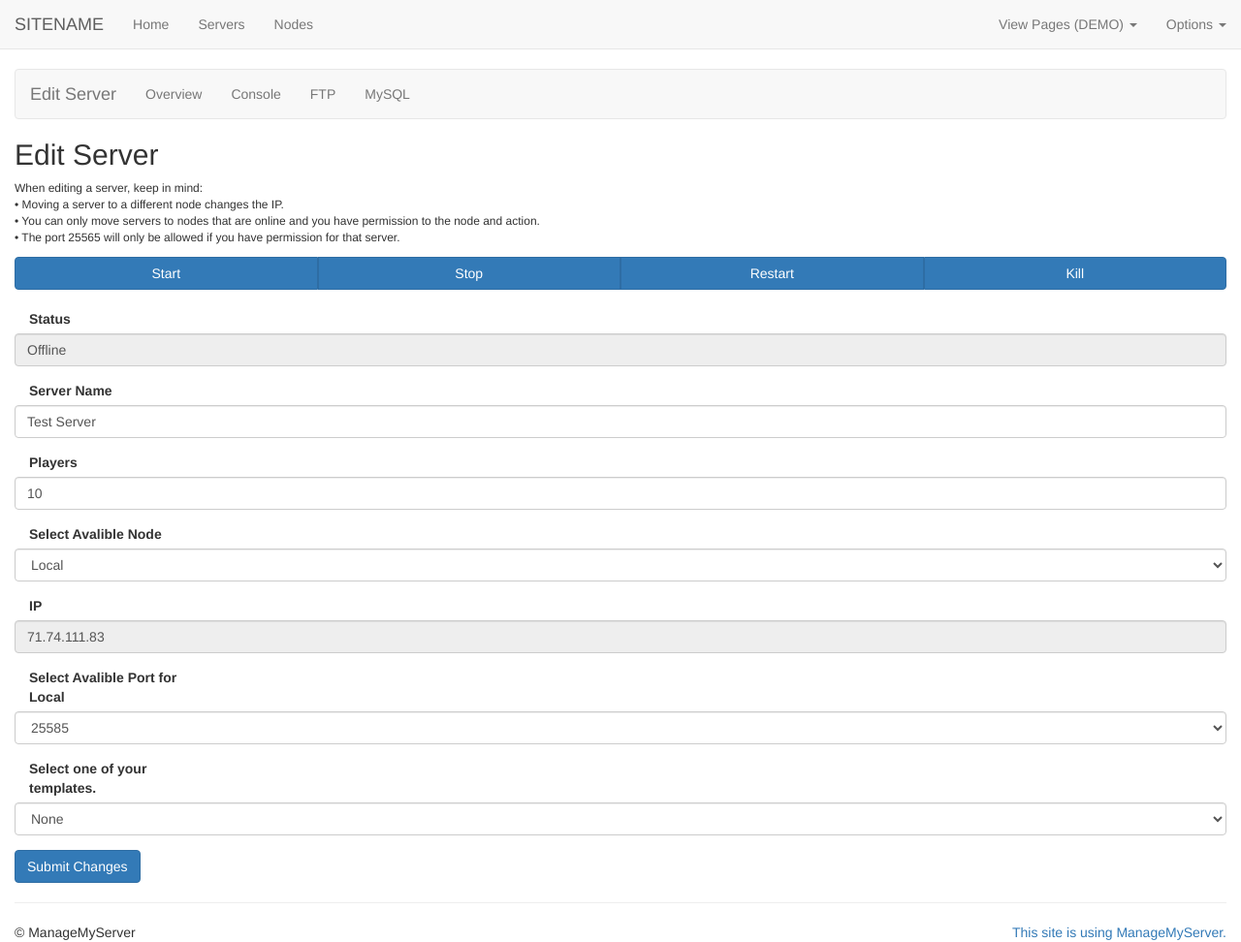
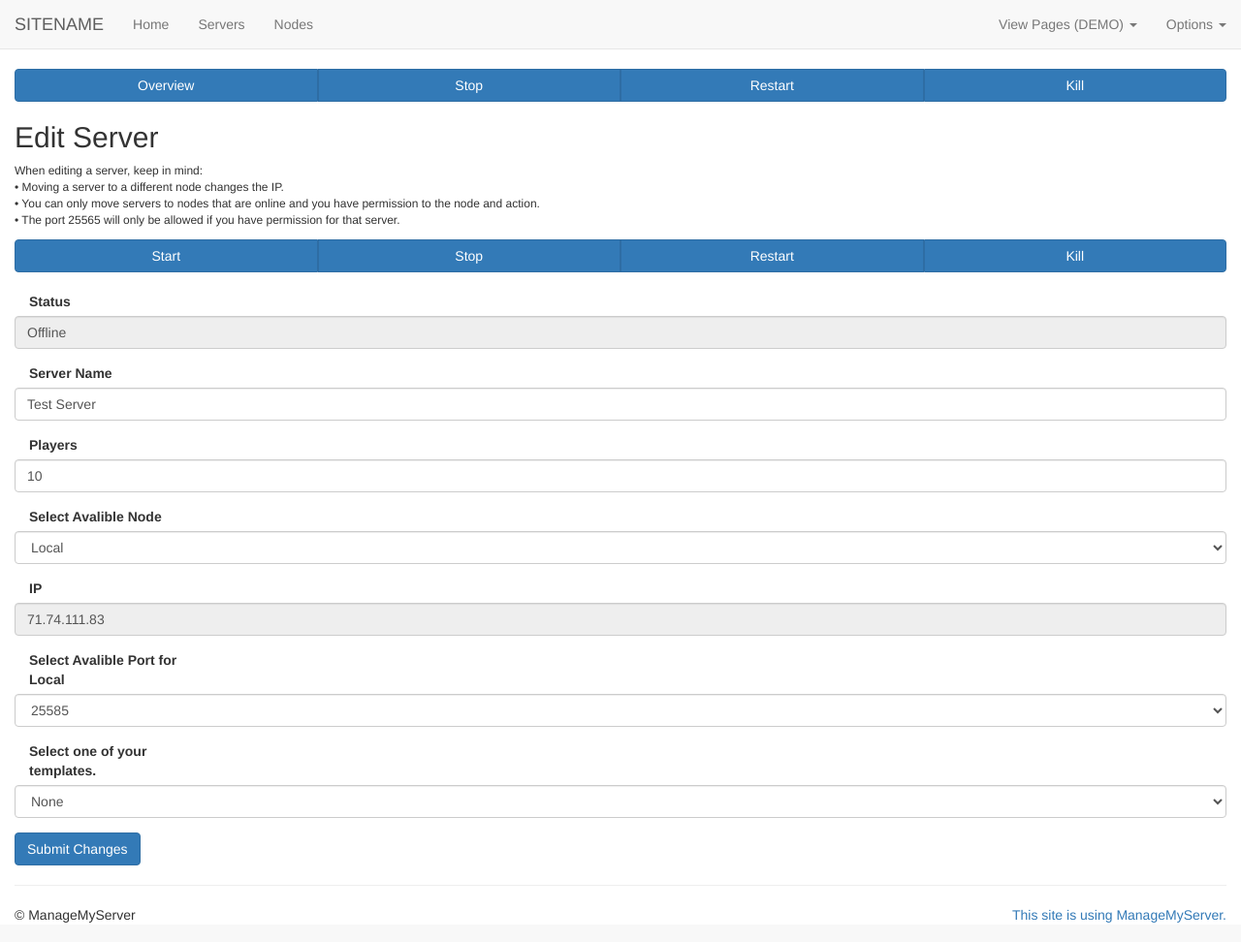
Before and after one commit to BrightSkyz/MMS-Layout, a PHP site: page /pages/server/1.php in a window 1280 px wide. Shown: the whole page at 97% size. Run offline with PHP 8.4, Linux system fonts and the light colour scheme; some libraries are stand-ins or nearby versions.

Commit message:
Changed look of second navbar.

```diff
--- a/pages/server/1.php
+++ b/pages/server/1.php
@@ -1,27 +1,10 @@
 <?php echo file_get_contents('../include/header.php'); ?>
-<nav class="navbar navbar-default navbar-top">
-   <div class="container-fluid">
-      <div class="navbar-header">
-         <button type="button" class="navbar-toggle collapsed" data-toggle="collapse" data-target="#bs-example-navbar-collapse-1" aria-expanded="false">
-            <span class="sr-only">Toggle navigation</span>
-            <span class="icon-bar"></span>
-            <span class="icon-bar"></span>
-            <span class="icon-bar"></span>
-         </button>
-         <a class="navbar-brand" href="/pages/servers.php">Edit Server</a>
-      </div>
-
-    <!-- Collect the nav links, forms, and other content for toggling -->
-      <div class="collapse navbar-collapse" id="bs-example-navbar-collapse-1">
-         <ul class="nav navbar-nav">
-            <li><a href="/pages/server/1.php">Overview</a></li>
-            <li><a href="/pages/server/console.php">Console</a></li>
-            <li><a href="/pages/server/ftp.php">FTP</a></li>
-            <li><a href="/pages/server/mysql.php">MySQL</a></li>
-         </ul>
-      </div><!-- /.navbar-collapse -->
-   </div><!-- /.container-fluid -->
-</nav>
+<div class="btn-group btn-group-justified">
+   <a href="1.php" class="btn btn-primary">Overview</a>
+   <a href="console.php" class="btn btn-primary">Stop</a>
+   <a href="ftp.php" class="btn btn-primary">Restart</a>
+   <a href="mymql.php" class="btn btn-primary">Kill</a>
+</div>
 <h2>Edit Server</h2>
 <p>
 When editing a server, keep in mind:<br>
```
